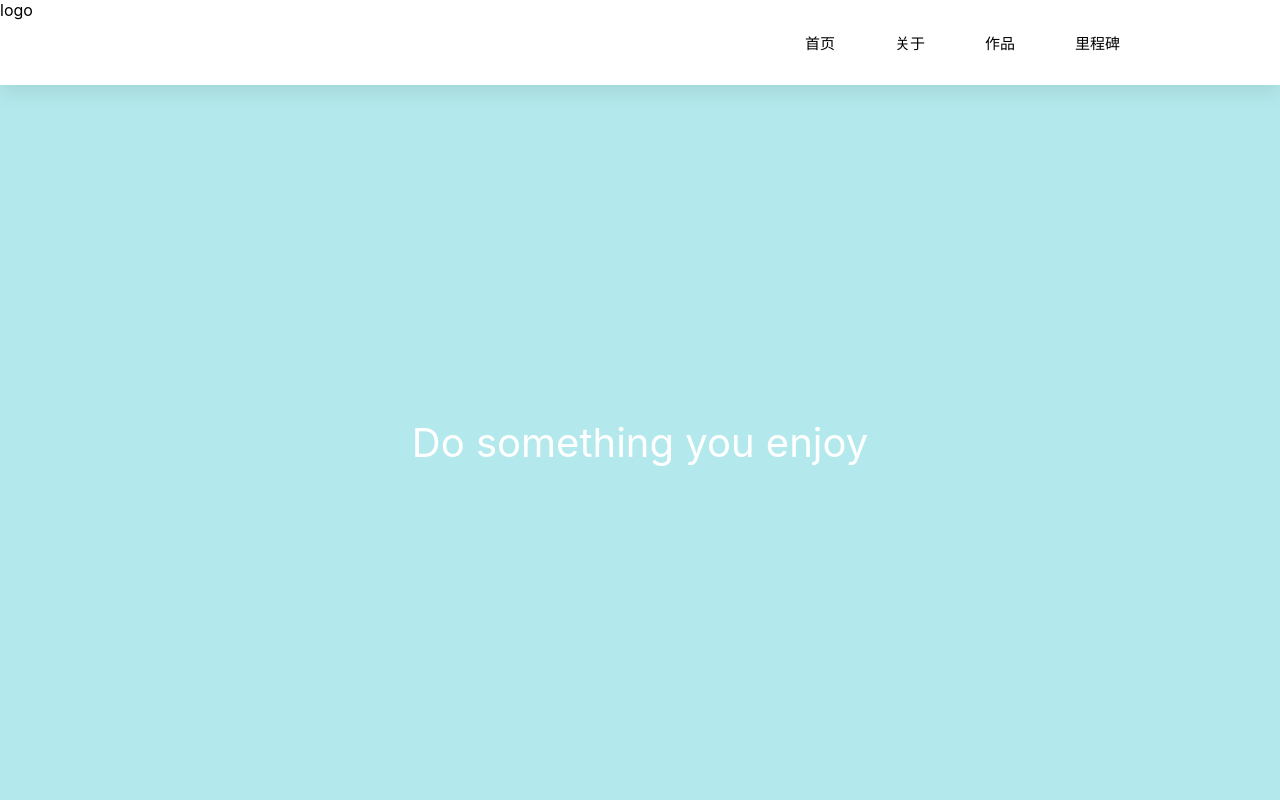
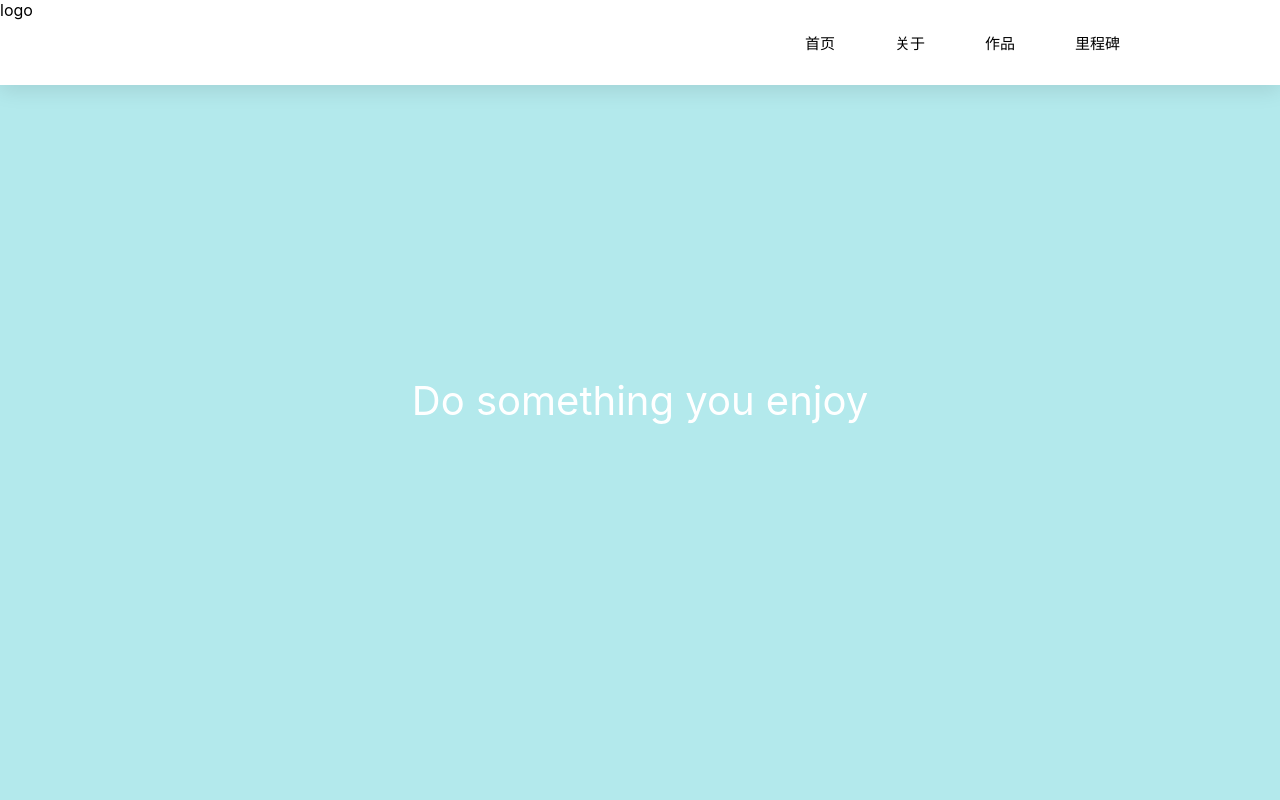
Before and after one commit to caizichen1/my-homepage, a React app: page / in a window 1280 px wide. Shown: the top 800 px of the page. Built offline with nearby package versions, Linux system fonts and the light colour scheme; no server answers.

Commit message:
fix:修复定位不准确问题

```diff
--- a/src/components/Home/index.less
+++ b/src/components/Home/index.less
@@ -1,8 +1,7 @@
 .home{
   width: 100%;
-  margin-top: 85px;
   background-color: #b3e9ec;
-  height: calc(100vh - 85px);
+  height: 100vh;
   display: flex;
   justify-content: center;
   align-items: center;
```
